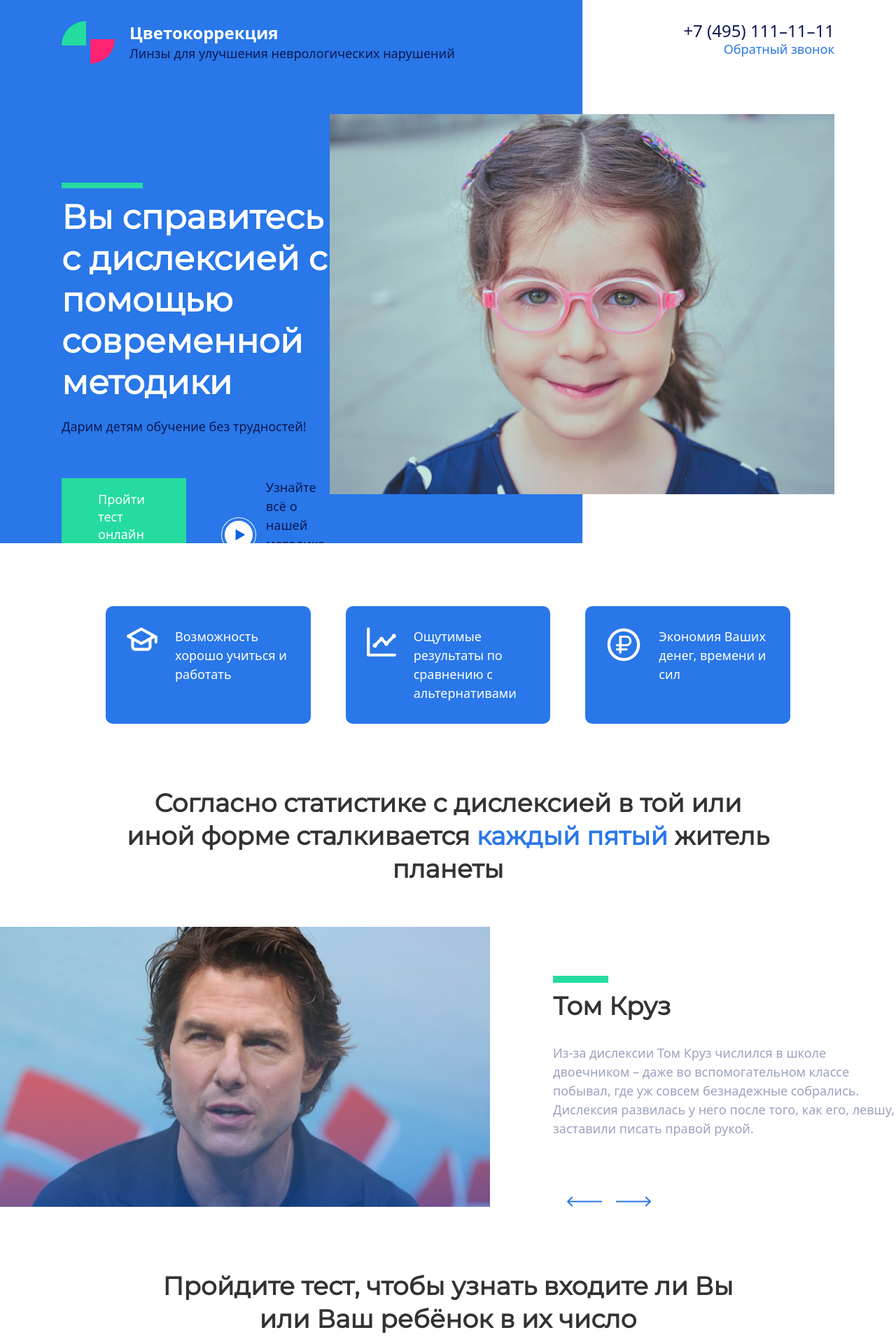
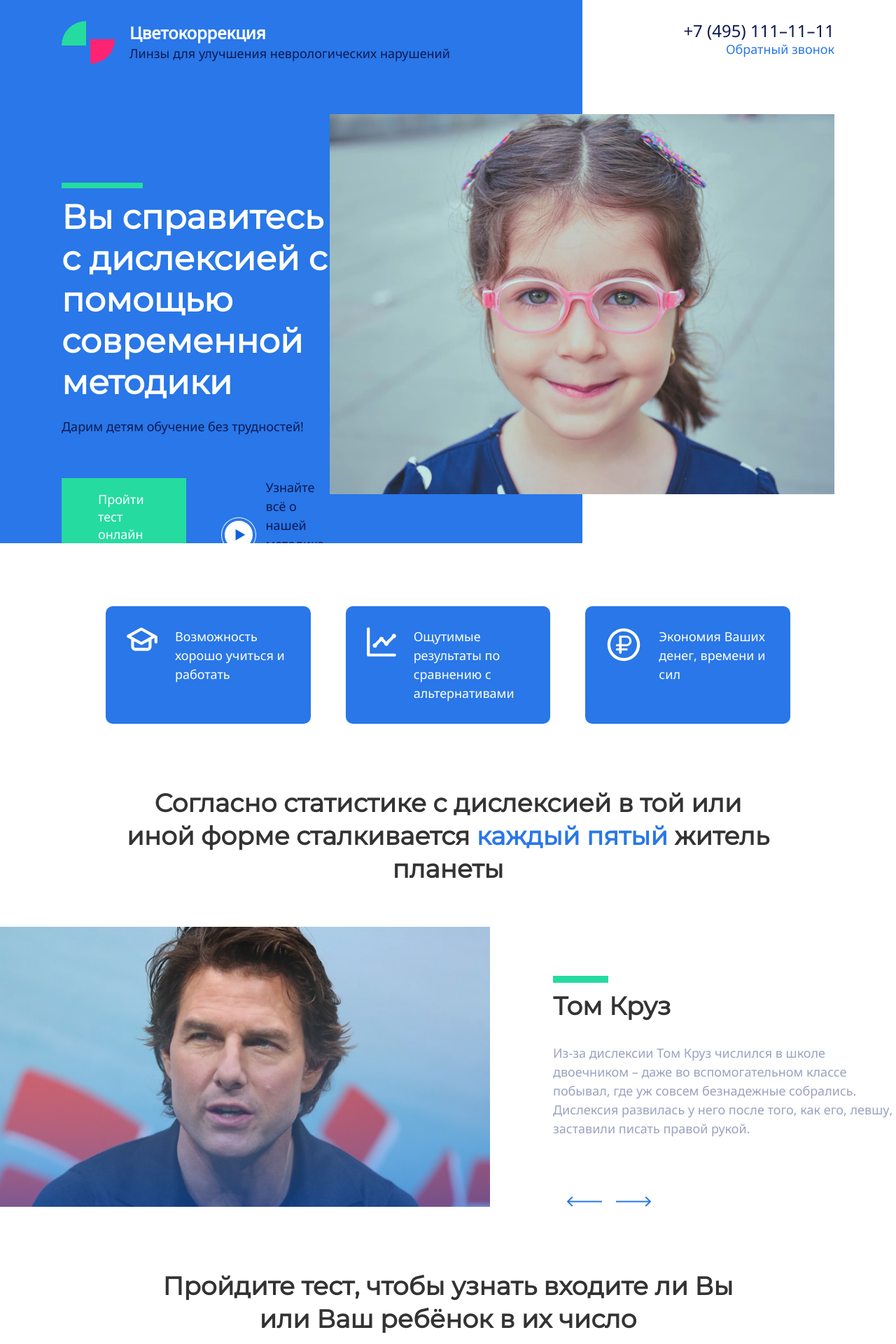
Before and after one commit to PredictorLQ/color, a PHP site: page / in a window 1280 px wide; the page is wider, and only the part inside the window is pictured. Shown: the top 1920 px of that part at 70% size. Run offline with PHP 8.4, Linux system fonts and the light colour scheme; some libraries are stand-ins or nearby versions; some web fonts are replaced.

Commit message:
Update index.css

```diff
--- a/style/css/index.css
+++ b/style/css/index.css
@@ -1,3 +1,5 @@
+@import url('https://fonts.googleapis.com/css2?family=Noto+Sans&display=swap');
+
 :root {
     --lithgray: #F4F5FA;
     --blue: #2977E8;
@@ -25,6 +27,7 @@ body {
     padding: 0;
     margin: 0;
     overflow-x: hidden;
+    font-family: 'Noto Sans', sans-serif;
 }
 
 #info div:not(.b-attrib) {
```
